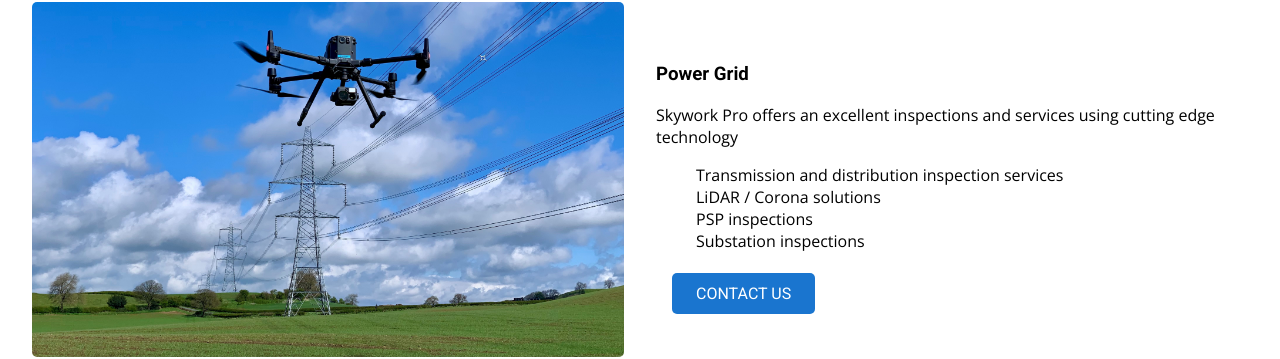
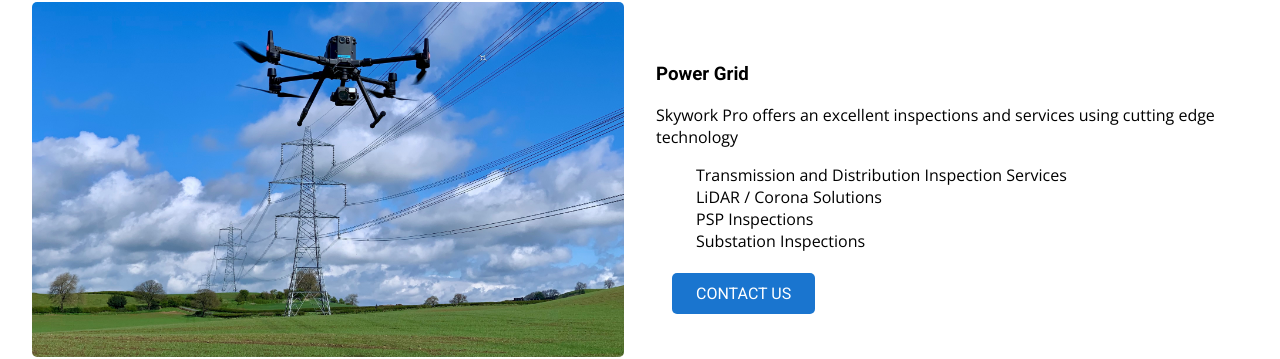
Before and after one commit to moamel-hashim/skywork-pro, a React (Vite) app: page /services in a window 1280 px wide. Shown: the part 852-1211 px from the top of the page. Built offline with nearby package versions, Linux system fonts and the light colour scheme; a web font is replaced by a local one.

Commit message:
fixing grammers

```diff
--- a/src/components/CommunityMain.jsx
+++ b/src/components/CommunityMain.jsx
@@ -31,7 +31,7 @@ export default function CommunityMain() {
           youth through educational initiatives. We volunteer in local schools, teaching students from elementary
           to high school about the benefits and uses of drones. Through hands-on activities, such as drone soccer,
           we aim to spark interest in drone technology and encourage future careers as drone pilots.
-          Skywork Pro is not just about technology; it's about making a positive impact on our communities by promoting safety and inspiring the next generation
+          Skywork Pro is not just about technology; it's about making a positive impact on our communities by promoting safety and inspiring the next generation.
         </p>
       </div>
     </section>
--- a/src/components/HomeMain.jsx
+++ b/src/components/HomeMain.jsx
@@ -78,7 +78,7 @@ export default function HomeMain() {
       </section>
       <section>
         <div className="title">
-          <h2>Why Chose Skywork pro?</h2>
+          <h2>Why Chose Skywork Pro?</h2>
         </div>
         <article>
           Experience unparalleled expertise in drone technology and aerial inspections with Skywork Pro. Our state-of-the-art
--- a/src/components/ServiceMain.jsx
+++ b/src/components/ServiceMain.jsx
@@ -38,10 +38,10 @@ export default function ServiceMain() {
           <h3>Power Grid</h3>
           <p>Skywork Pro offers an excellent inspections and services using cutting edge technology</p>
           <ul>
-            <li>Transmission and distribution inspection services</li>
-            <li>LiDAR / Corona solutions</li>
-            <li>PSP inspections</li>
-            <li>Substation inspections</li>
+            <li>Transmission and Distribution Inspection Services</li>
+            <li>LiDAR / Corona Solutions</li>
+            <li>PSP Inspections</li>
+            <li>Substation Inspections</li>
           </ul>
           <div>
             <Link to="/contact">contact us</Link>
```
